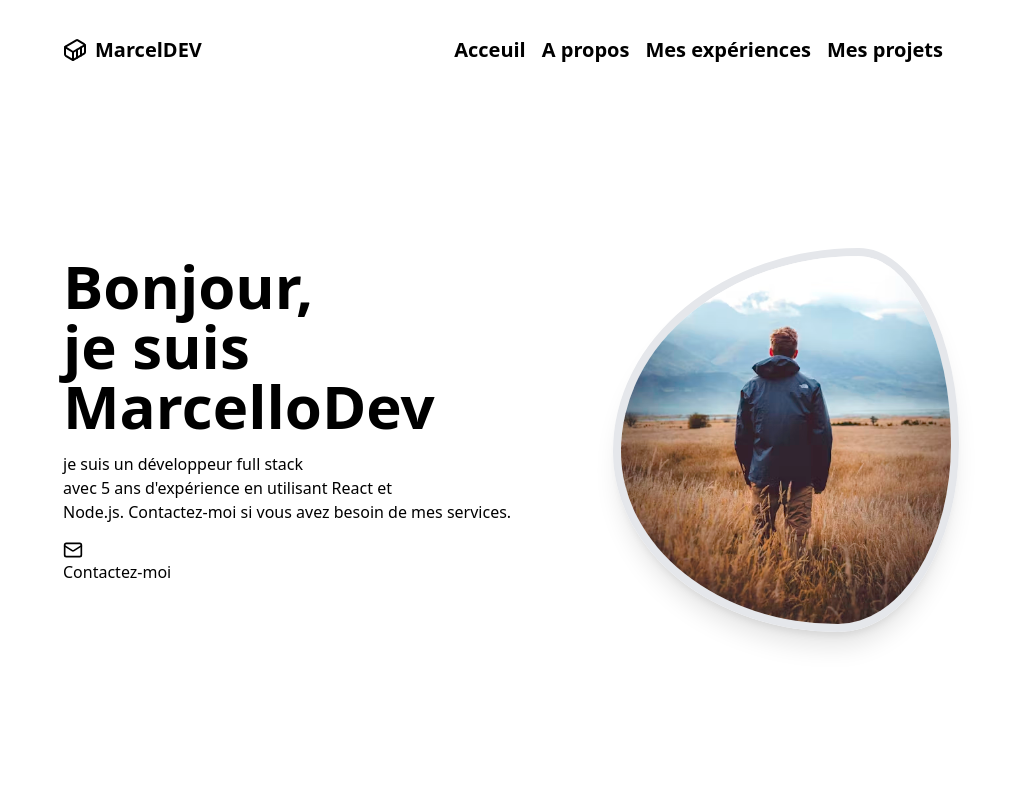
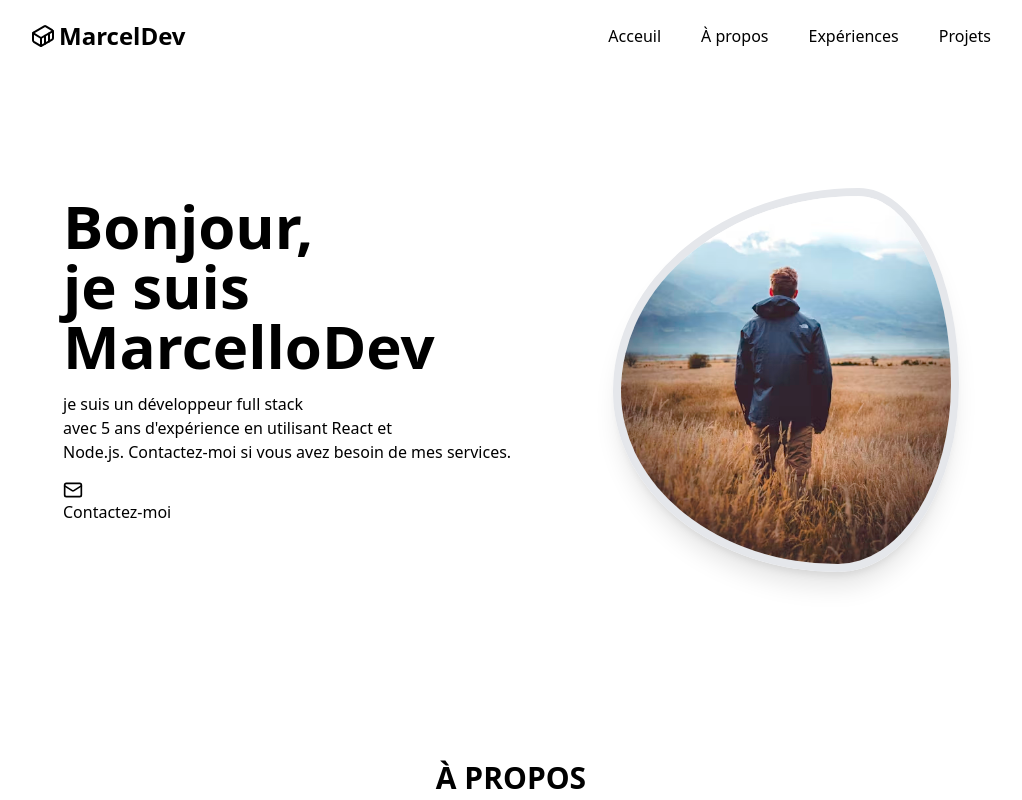
Before and after one commit to marcello-prog/monportfolio, a React (Vite) app: page / in a window 1280 px wide. Shown: the top 800 px of the page, without its empty margins (129-1151 px from the left). Built offline with nearby package versions, Linux system fonts and the light colour scheme.

Commit message:
mise à jour de ma Navbar

```diff
--- a/src/components/Navbar.tsx
+++ b/src/components/Navbar.tsx
@@ -1,28 +1,52 @@
-import { Container, Menu } from "lucide-react";
+import { Container } from "lucide-react";
 
 const Navbar = () => {
   return (
-    <div className="flex items-center justify-center md:justify-between p-4 text-3xl md:text-xl font-bold pl-0">
-      <a href="#" className="flex items-center">
-        <Container className="mr-2"/>
-        Marcel<span className="text-warning">DEV</span>
+   <div className="flex  items-center relative ">
+      <div className="flex justify-center md:justify-between px-40 left-0 p-5 top-0   fixed     z-20 w-full bg-base-100 items-center">
+        <a
+        href="#"
+        className="flex items-center font-bold text-3xl md:text-2xl w-50"
+        id="home"
+      >
+        <Container className="mr-1 " />
+        Marcel<span className="text-warning">Dev</span>
       </a>
-
-        <ul className="hidden md:flex space-x-4">
+      <ul className="hidden md:flex gap-10 items-center">
         <li>
-          <a href="#Home" className="btn btn-sm btn-ghost rounded bg-red">Acceuil</a>
+          <a
+            href="#Acceuil"
+            className="btn btn-sm btn-ghost  focus:ring "
+          >
+            Acceuil
+          </a>
         </li>
         <li>
-          <a href="#About" className="btn btn-sm btn-ghost rounded bg-red">A propos</a>
+          <a
+            href="#About"
+            className="btn btn-sm btn-ghost focus:outline-none  focus:ring"
+          >
+            À propos
+          </a>
         </li>
         <li>
-          <a href="#Expérience" className="btn btn-sm btn-ghost rounded bg-red">Mes expériences</a>
+          <a
+            href="#Expériences"
+            className="btn btn-sm btn-ghost focus:outline-none focus:ring"
+          >
+            Expériences
+          </a>
         </li>
         <li>
-          <a href="#Projects" className="btn btn-sm btn-ghost rounded bg-red">Mes projets</a>
+          <a
+            href="#Projets"
+            className="btn btn-sm btn-ghost focus:outline-none  focus:ring"
+          >
+            Projets
+          </a>
         </li>
       </ul>
-      <Menu className="md:hidden " />
+      </div>
 
     </div>
   );
```
